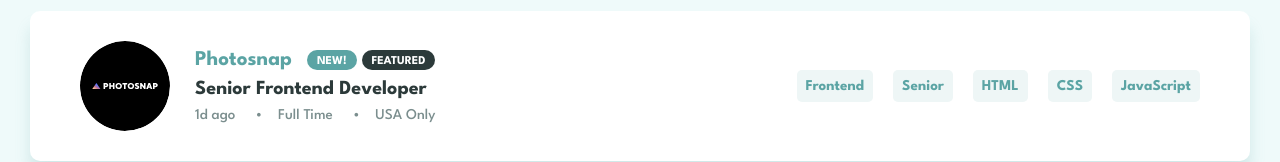
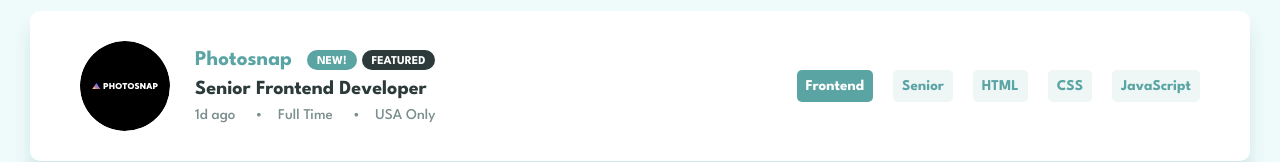
Before and after one commit to edilan-ribeiro/fm-job-listings, a React (Vite) app: page / in a window 1280 px wide. In both pictures the pointer is over the button 834 px from the left and 310 px from the top of the page. Shown: the part 224-386 px from the top of the page. Built offline with nearby package versions, Linux system fonts and the light colour scheme.

Commit message:
Added hover

```diff
--- a/src/components/ListCard/StackInfo/StackInfoStyles.module.scss
+++ b/src/components/ListCard/StackInfo/StackInfoStyles.module.scss
@@ -15,6 +15,11 @@
 			width: 100%;
 			height: 100%;
 			background-color: $table-filter-color;
+
+			&:hover {
+				background-color: $primary-color;
+				color: $white;
+			}
 		}
 	}
 }
```
